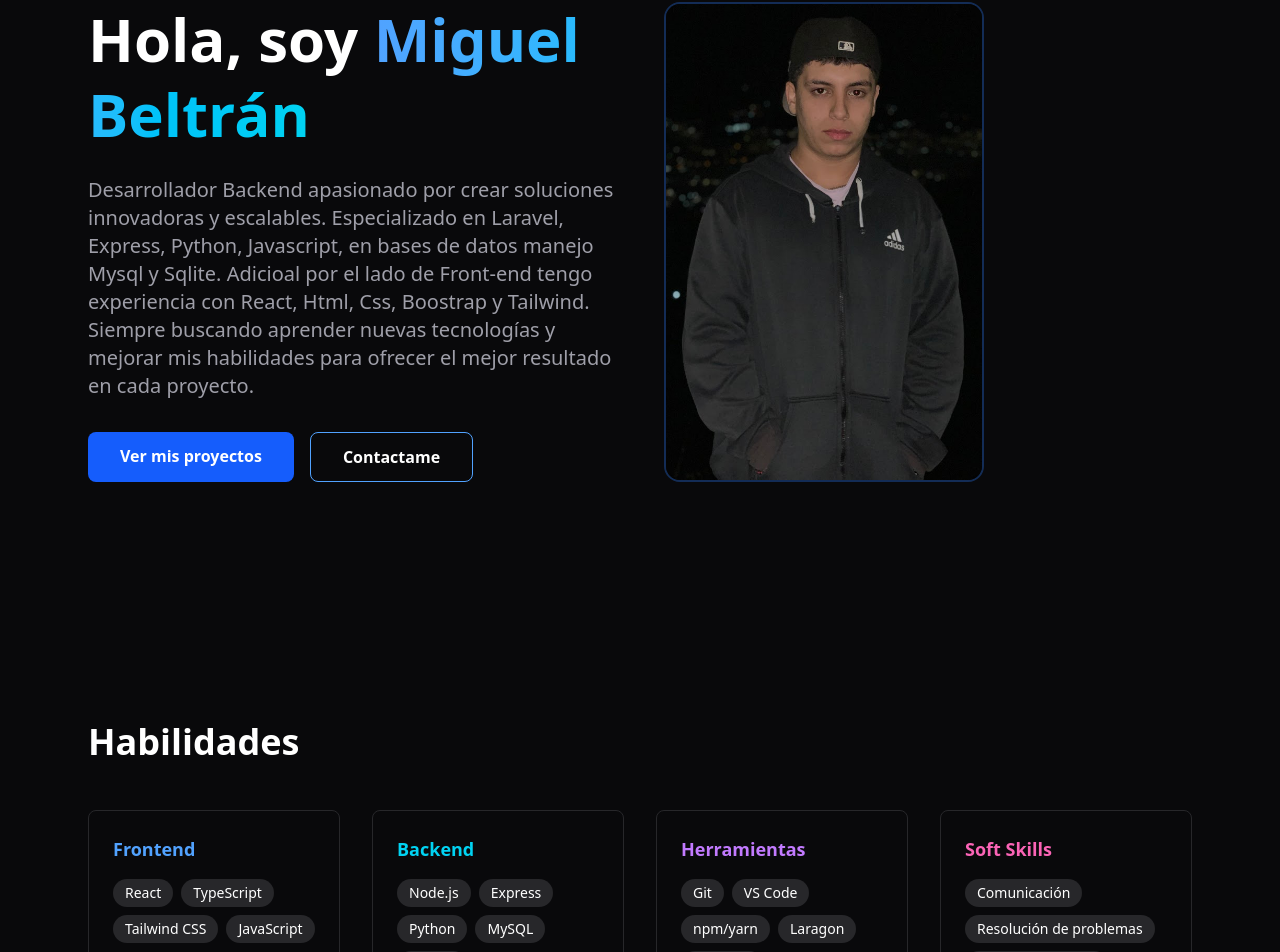
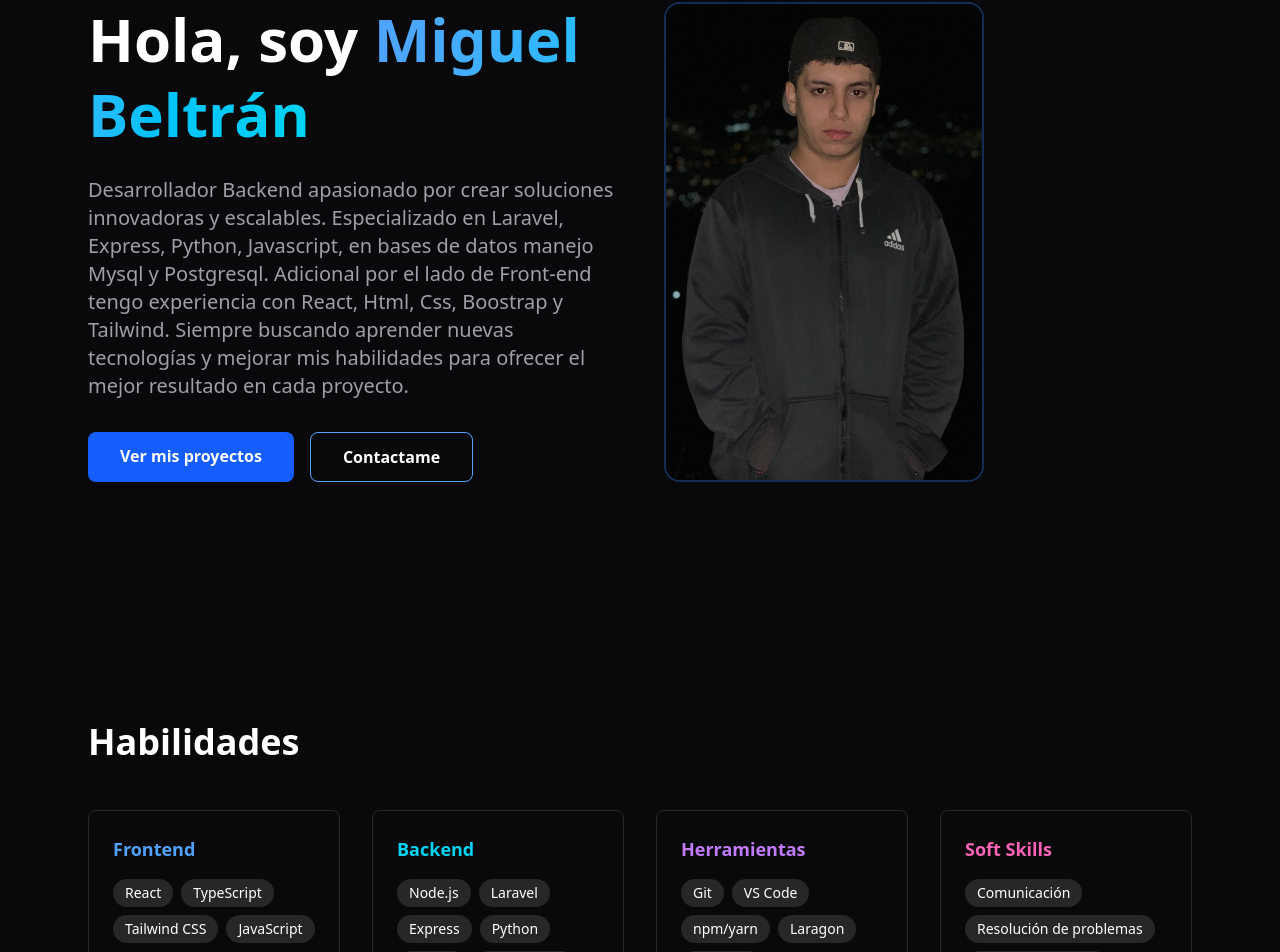
Before and after one commit to Beltran18/portafolio-miguel-beltran, a React (Vite) app: page / in a window 1280 px wide. Shown: the part 183-1135 px from the top of the page. Built offline with nearby package versions, Linux system fonts and the light colour scheme.

Commit message:
Fix: Correcciones adicionales al portafolio

```diff
--- a/src/data/Projects.js
+++ b/src/data/Projects.js
@@ -23,7 +23,7 @@ export const projects = [
 
 export const skills = {
   frontend: ["React", "TypeScript", "Tailwind CSS", "JavaScript"],
-  backend: ["Node.js", "Express", "Python", "MySQL", "Python"],
+  backend: ["Node.js", "Laravel", "Express", "Python", "MySQL", "PostgreSQL"],
   tools: ["Git", "VS Code", "npm/yarn", "Laragon", "Postman"],
   soft: ["Comunicación", "Resolución de problemas", "Trabajo en equipo", "Autodidacta"]
 }
--- a/src/pages/About.jsx
+++ b/src/pages/About.jsx
@@ -14,7 +14,7 @@ export default function About() {
           </div>
           <div className="flex flex-col justify-center">
             <p className="text-xl text-zinc-300 mb-2">
-              Soy Analista y Desarrollador de Software enfocado en Backend con experiencia en Laravel, Express, Python y Javascript. Me apasiona crear soluciones eficientes y escalables que resuelvan problemas reales.
+              Soy una persona apasionada por la tecnologia lo cual me ha permitido desarrollar habilidades en el campo del desarrollo de software, especialmente en el desarrollo Backend, aunque tambien tengo experiencia con tecnologías de Front-end. Me gusta trabajar en proyectos que me permitan aprender y crecer como desarrollador, y siempre estoy buscando nuevas oportunidades para aplicar mis habilidades y conocimientos en el mundo real.
             </p>
             <p className="text-zinc-400">
               Basado en Medellín, Colombia
--- a/src/pages/Home.jsx
+++ b/src/pages/Home.jsx
@@ -16,7 +16,7 @@ export default function Home() {
             </h1>
             <p className="text-xl text-zinc-400 mb-8">
               Desarrollador Backend apasionado por crear soluciones innovadoras y escalables.
-              Especializado en Laravel, Express, Python, Javascript, en bases de datos manejo Mysql y Sqlite. Adicioal por el lado de Front-end tengo experiencia con React, Html, Css, Boostrap y Tailwind. Siempre buscando aprender nuevas tecnologías y mejorar mis habilidades para ofrecer el mejor resultado en cada proyecto.
+              Especializado en Laravel, Express, Python, Javascript, en bases de datos manejo Mysql y Postgresql. Adicional por el lado de Front-end tengo experiencia con React, Html, Css, Boostrap y Tailwind. Siempre buscando aprender nuevas tecnologías y mejorar mis habilidades para ofrecer el mejor resultado en cada proyecto.
             </p>
             <div className="flex gap-4">
               <Link
```
